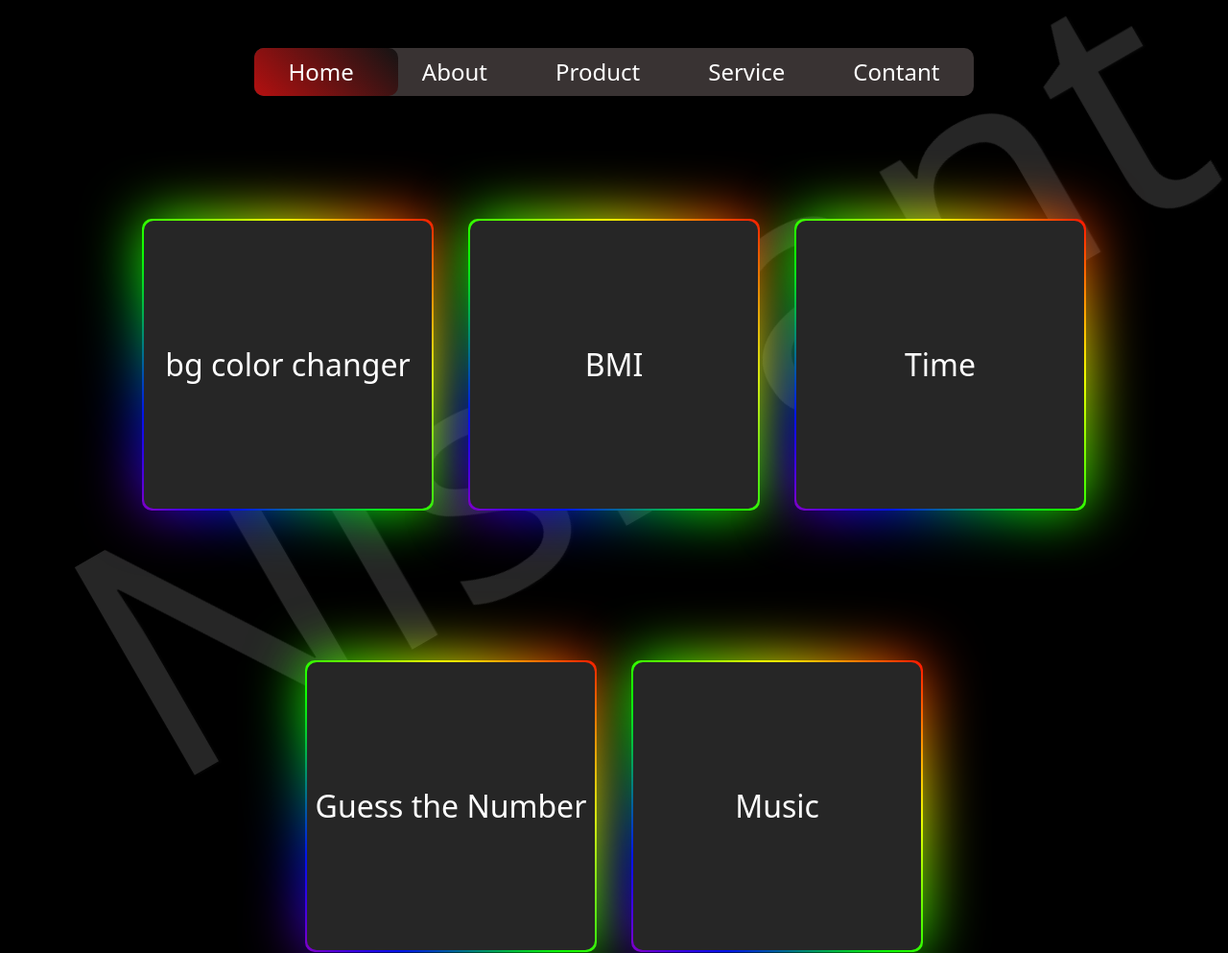
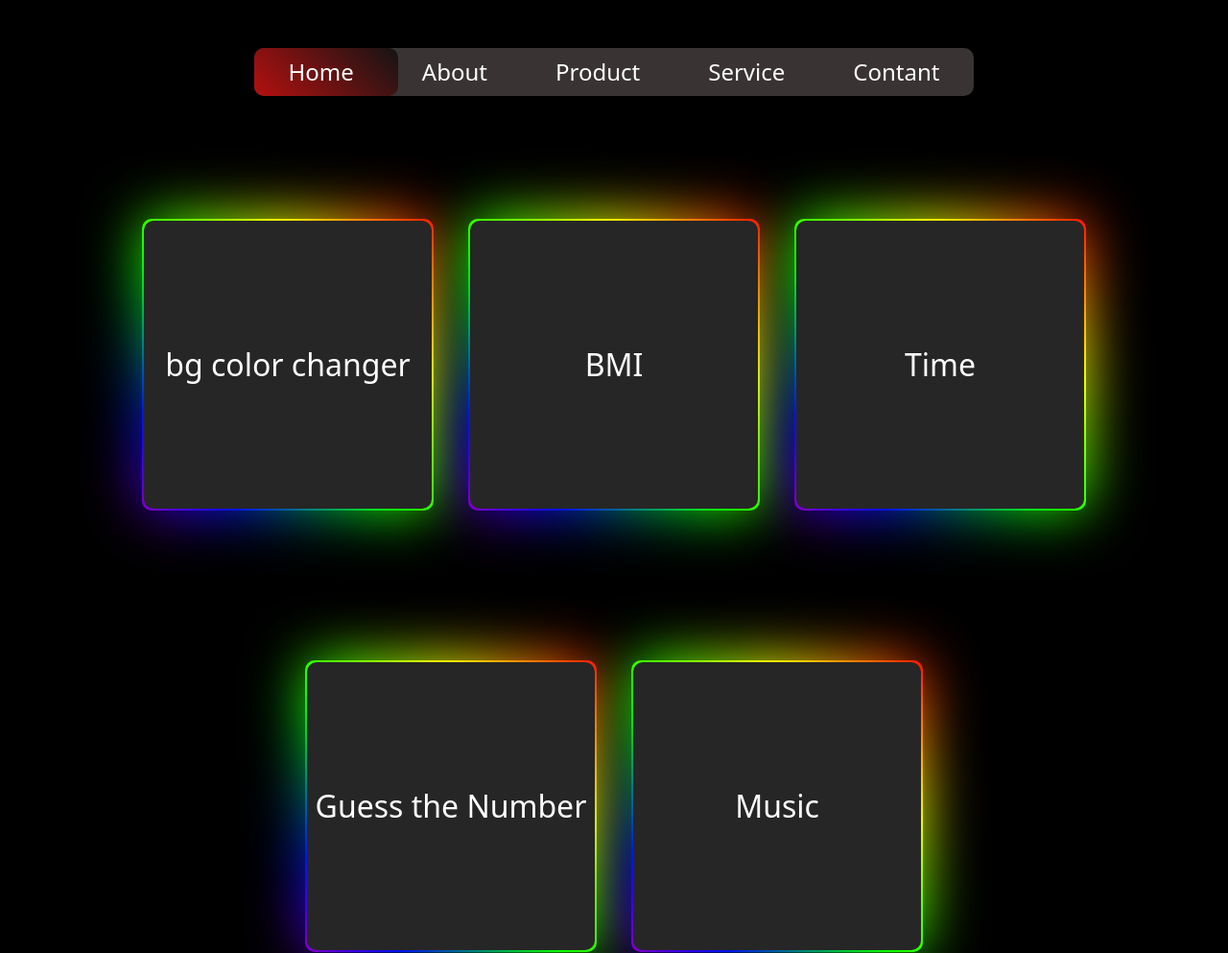
Before and after one commit to nishant95086/5-basic-js-projects-in-one-project-, a website: page src/index.html in a window 1280 px wide. Shown: the top 993 px of the page at 96% size. Drawn offline with Linux system fonts and the light colour scheme.

Commit message:
Update index.html

```diff
--- a/src/index.html
+++ b/src/index.html
@@ -9,7 +9,6 @@
     <title>Home</title>
 </head>
 <body>
-    <h1 id="name">Nishant</h1>
     <div class="">
     <nav class=" ">
         <a href="#" class="siz">Home</a>
```
